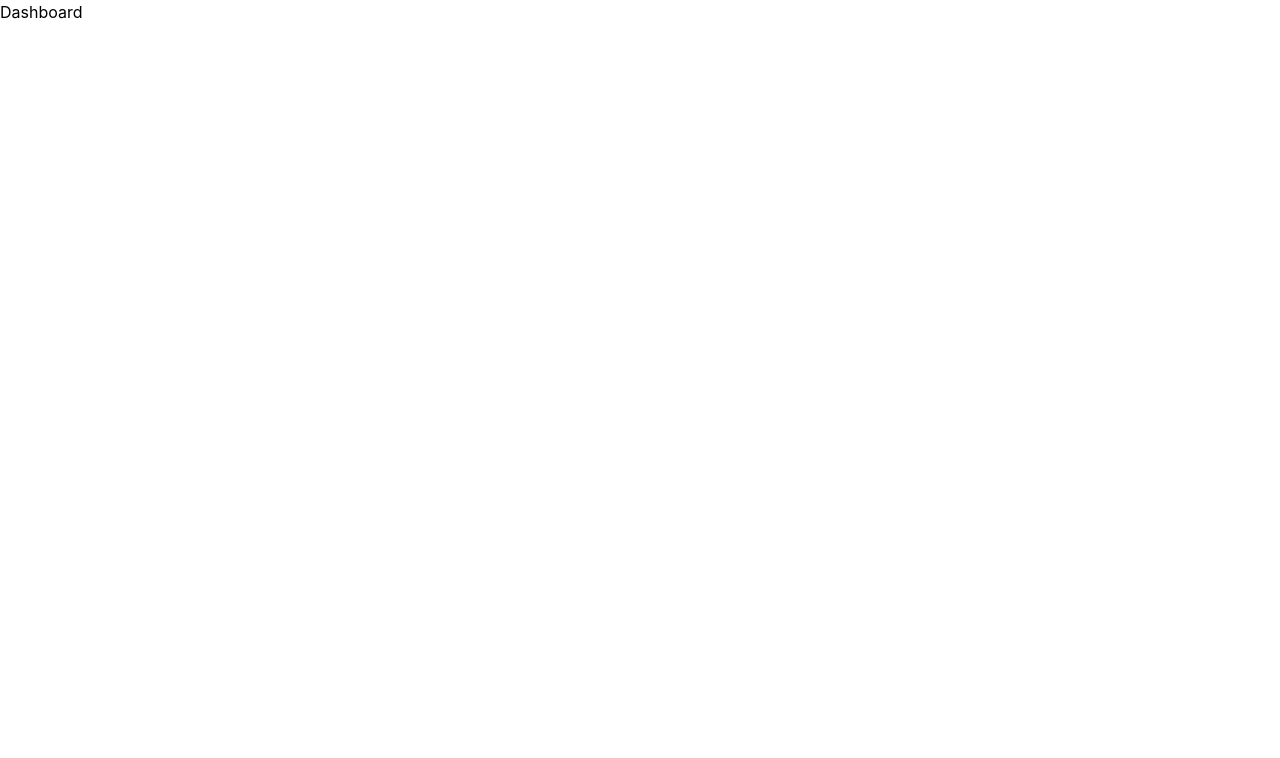
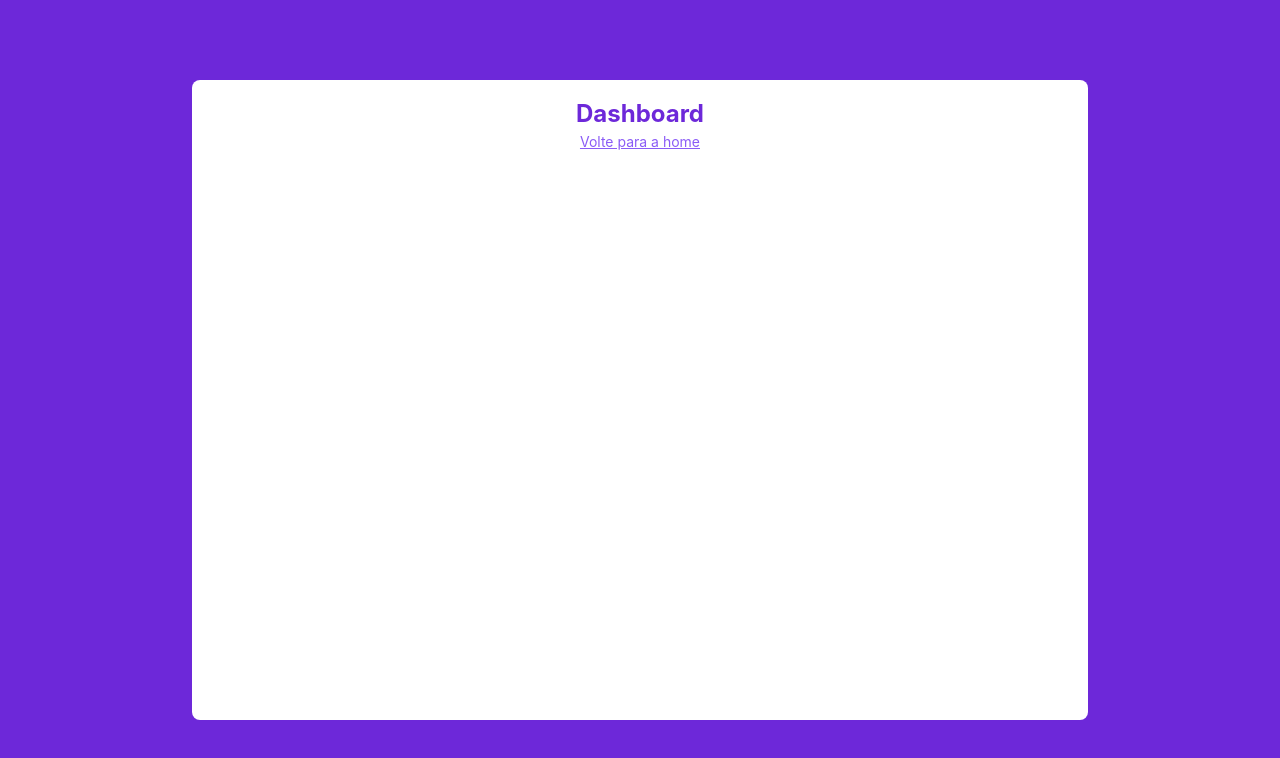
Before and after one commit to Adrianodbs/To-do-List-daily, a React (Vite) app: page /dashboard in a window 1280 px wide. Shown: the top 758 px of the page. Built offline with nearby package versions, Linux system fonts and the light colour scheme.

Commit message:
Feat: create dashboard

```diff
--- a/src/components/Task.tsx
+++ b/src/components/Task.tsx
@@ -2,15 +2,17 @@ import { FaTrash } from 'react-icons/fa'
 
 interface TaskProps {
   title: string
+  date: string
   onClick: () => void
 }
 
-export default function Task({ title, onClick }: TaskProps) {
+export default function Task({ title, date, onClick }: TaskProps) {
   return (
     <div className="flex w-[90%] bg-gray-200 rounded h-8 p-3 items-center justify-between">
       <div className="flex items-center gap-2">
         <input type="checkbox" />
-        <p>{title}</p>
+        <p className="uppercase font-bold">{title}</p>
+        <span className="text-violet-500">({date})</span>
       </div>
       <FaTrash className="text-red-500 cursor-pointer" onClick={onClick} />
     </div>
--- a/src/contexts/taskContext.tsx
+++ b/src/contexts/taskContext.tsx
@@ -7,6 +7,7 @@ interface ContextProps {
 export interface TaskItemProps {
   id: string
   title: string
+  date: string
 }
 
 export interface TaskContextProps {
--- a/src/pages/Dashboard.tsx
+++ b/src/pages/Dashboard.tsx
@@ -1,3 +1,23 @@
+import { Link } from 'react-router-dom'
+import { TaskContextProps, useTaskContext } from '../contexts/taskContext'
+
 export default function Dashboard() {
-  return <div>Dashboard</div>
+  const { tasks } = useTaskContext() as TaskContextProps
+  return (
+    <div className="w-full flex justify-center items-center min-h-[100vh] bg-violet-700 text-violet-700">
+      <div className="flex flex-col justify-start items-center p-4 max-w-4xl w-[90%] min-h-[80vh] bg-white rounded-lg">
+        <div className="flex flex-col items-center">
+          <h2 className="text-[24px] font-bold">Dashboard</h2>
+          <Link to="/">
+            <p className="text-violet-500 text-sm underline">
+              Volte para a home
+            </p>
+          </Link>
+        </div>
+        {tasks.map(task => (
+          <p>{task.title}</p>
+        ))}
+      </div>
+    </div>
+  )
 }
--- a/src/pages/Home.tsx
+++ b/src/pages/Home.tsx
@@ -8,6 +8,7 @@ import {
   TaskItemProps,
   useTaskContext
 } from '../contexts/taskContext'
+import { getCurrentDate } from '../utils/getCurrentDate'
 
 export default function Home() {
   const { newTask, setNewTask, tasks, setTasks } =
@@ -20,7 +21,8 @@ export default function Home() {
 
     let newItem = {
       id: uuidv4(),
-      title: newTask
+      title: newTask,
+      date: getCurrentDate()
     }
 
     setTasks((allTasks: TaskItemProps[]) => [...allTasks, newItem])
@@ -58,6 +60,7 @@ export default function Home() {
               key={task.id}
               title={task.title}
               onClick={() => handleDelete(task.id)}
+              date={task.date}
             />
           ))}
         </div>
```
